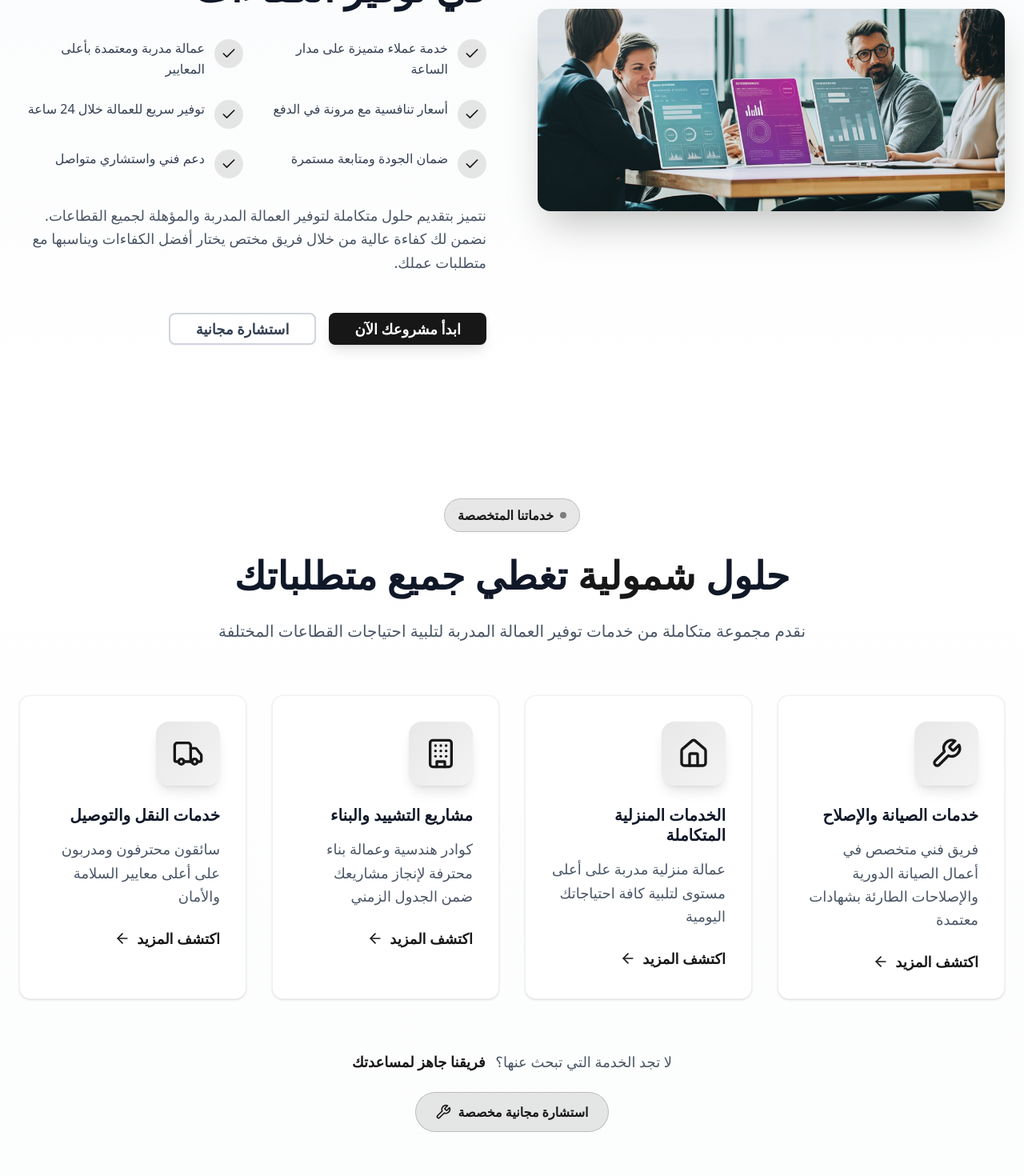
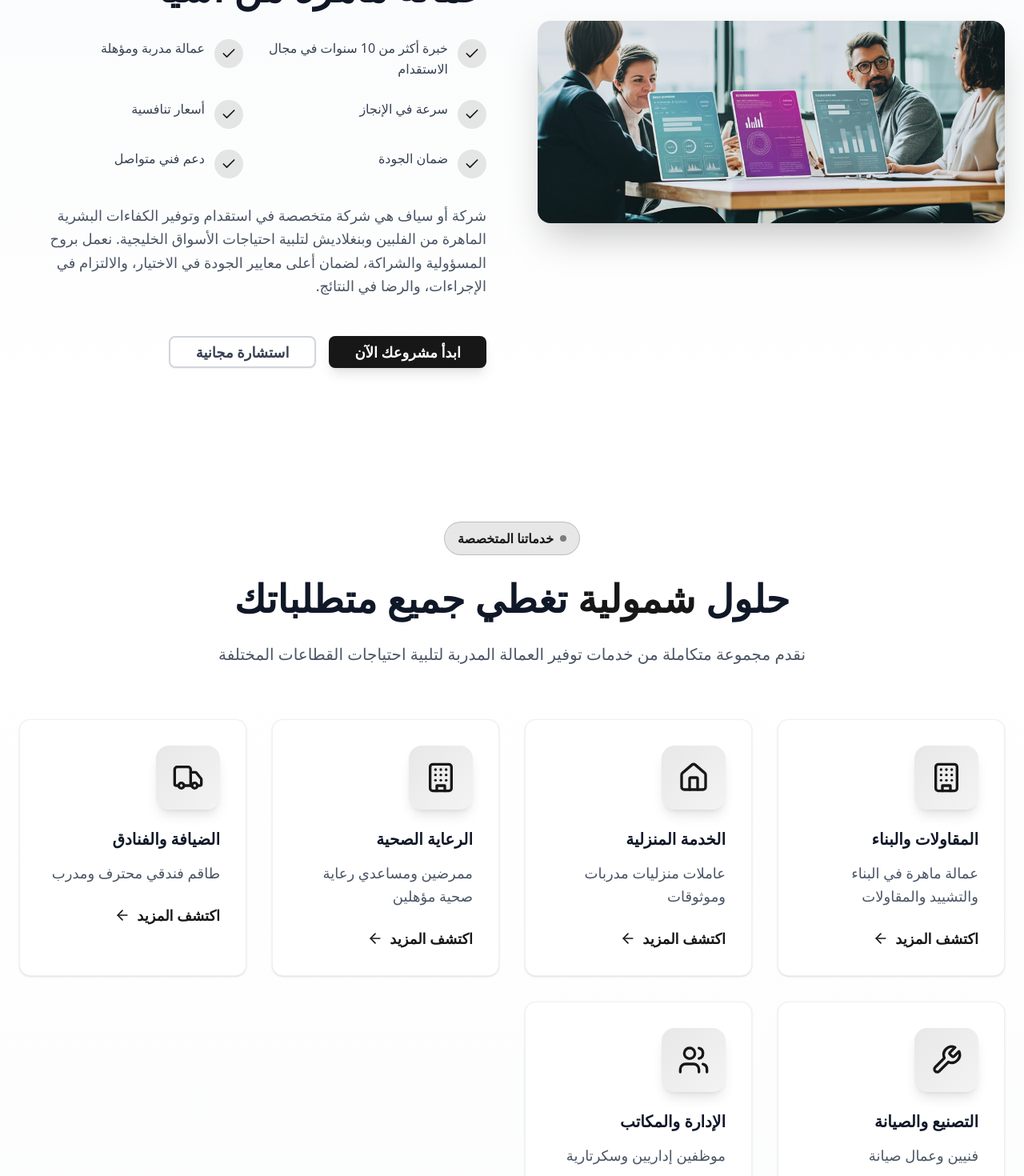
Before and after one commit to AhmedAnwar-Gazy/aboseaf, a Next.js app: page / in a window 1280 px wide. Shown: the part 2360-3830 px from the top of the page at 80% size. Built offline with nearby package versions, Linux system fonts and the light colour scheme.

Commit message:
fix titels

```diff
--- a/components/features.tsx
+++ b/components/features.tsx
@@ -1,86 +1,16 @@
-// import { Check } from "lucide-react"
-// import { Button } from "@/components/ui/button"
 
-// export function Features() {
-//   const features = [
-//     "خدمة عملاء متميزة",
-//     "عمالة مدربة ومؤهلة",
-//     "أسعار تنافسية",
-//     "توفير سريع للعمالة",
-//     "ضمان الجودة",
-//     "دعم فني متواصل",
-//   ]
-
-//   return (
-//     <section className="py-20 bg-gradient-to-b from-gray-50 to-white">
-//       <div className="container mx-auto px-4">
-//         <div className="grid md:grid-cols-2 gap-12 items-center">
-//           <div className="relative group">
-//             <div className="absolute -inset-4 bg-gradient-to-r from-[oklch(0.6_0.2_200)]/20 to-[oklch(0.5_0.2_220)]/20 rounded-2xl blur-xl opacity-0 group-hover:opacity-100 transition-opacity" />
-//             <img
-//               src="/business-professionals-meeting.png"
-//               alt="Features"
-//               className="rounded-2xl shadow-2xl w-full relative z-10 group-hover:scale-[1.02] transition-transform duration-300"
-//             />
-//           </div>
-
-//           <div>
-//             <div className="inline-block bg-[oklch(0.6_0.2_200)]/10 text-[oklch(0.6_0.2_200)] font-semibold px-4 py-2 rounded-full mb-4">
-//               لماذا تختارنا
-//             </div>
-//             <h2 className="text-4xl font-bold mb-6 text-balance leading-tight">
-//               خبرة +10 سنوات في توفير عمالة مدربة ومرخصة
-//             </h2>
-
-//             <div className="grid grid-cols-2 gap-4 mb-8">
-//               {features.map((feature, index) => (
-//                 <div key={index} className="flex items-start gap-2 group/item">
-//                   <div className="bg-[oklch(0.6_0.2_200)]/10 p-1 rounded-full group-hover/item:bg-[oklch(0.6_0.2_200)]/20 transition-colors">
-//                     <Check className="h-5 w-5 text-[oklch(0.6_0.2_200)] flex-shrink-0" />
-//                   </div>
-//                   <span className="group-hover/item:text-[oklch(0.6_0.2_200)] transition-colors">{feature}</span>
-//                 </div>
-//               ))}
-//             </div>
-
-//             <p className="text-muted-foreground mb-8 leading-relaxed text-lg">
-//               نحن نقدم أفضل الحلول لتوفير العمالة المدربة والمؤهلة لجميع القطاعات. فريقنا المتخصص يضمن لك الحصول على
-//               أفضل الكفاءات.
-//             </p>
-
-//             <div className="flex gap-4">
-//               <Button
-//                 className="bg-[oklch(0.6_0.2_200)] hover:bg-[oklch(0.55_0.2_200)] shadow-lg hover:shadow-xl transition-all hover:scale-105"
-//                 size="lg"
-//               >
-//                 اطلب الآن
-//               </Button>
-//               <Button
-//                 variant="outline"
-//                 size="lg"
-//                 className="border-2 hover:border-[oklch(0.6_0.2_200)] hover:text-[oklch(0.6_0.2_200)] transition-all hover:scale-105 bg-transparent"
-//               >
-//                 تواصل معنا
-//               </Button>
-//             </div>
-//           </div>
-//         </div>
-//       </div>
-//     </section>
-//   )
-// }
 
 import { Check } from "lucide-react";
 import { Button } from "@/components/ui/button";
 
 export function Features() {
   const features = [
-    "خدمة عملاء متميزة على مدار الساعة",
-    "عمالة مدربة ومعتمدة بأعلى المعايير",
-    "أسعار تنافسية مع مرونة في الدفع",
-    "توفير سريع للعمالة خلال 24 ساعة",
-    "ضمان الجودة ومتابعة مستمرة",
-    "دعم فني واستشاري متواصل",
+    "خبرة أكثر من 10 سنوات في مجال الاستقدام",
+    "عمالة مدربة ومؤهلة",
+    "سرعة في الإنجاز",
+    "أسعار تنافسية",
+    "ضمان الجودة",
+    "دعم فني متواصل",
   ];
 
   return (
@@ -105,8 +35,7 @@ export function Features() {
             </div>
 
             <h2 className="text-4xl lg:text-5xl font-bold text-gray-900 leading-tight">
-              أكثر من <span className="text-primary">10 سنوات</span> من الخبرة
-              في توفير الكفاءات
+خبرة 10 سنوات في توفير عمالة ماهرة من آسيا
             </h2>
 
             {/* المميزات */}
@@ -128,9 +57,7 @@ export function Features() {
 
             {/* الوصف */}
             <p className="text-lg text-gray-600 leading-relaxed">
-              نتميز بتقديم حلول متكاملة لتوفير العمالة المدربة والمؤهلة لجميع
-              القطاعات. نضمن لك كفاءة عالية من خلال فريق مختص يختار أفضل
-              الكفاءات ويناسبها مع متطلبات عملك.
+شركة أو سياف هي شركة متخصصة في استقدام وتوفير الكفاءات البشرية الماهرة من الفلبين وبنغلاديش لتلبية احتياجات الأسواق الخليجية. نعمل بروح المسؤولية والشراكة، لضمان أعلى معايير الجودة في الاختيار، والالتزام في الإجراءات، والرضا في النتائج.
             </p>
 
             {/* الأزرار */}
--- a/components/services.tsx
+++ b/components/services.tsx
@@ -57,32 +57,40 @@
 // }
 
 import { Card } from "@/components/ui/card";
-import { Wrench, Home, Building, Truck, ArrowLeft } from "lucide-react";
+import { Wrench, Home, Building, Truck, ArrowLeft,Users } from "lucide-react";
 
 export function Services() {
   const services = [
     {
-      icon: Wrench,
-      title: "خدمات الصيانة والإصلاح",
+      icon: Building,
+      title: "المقاولات والبناء",
       description:
-        "فريق فني متخصص في أعمال الصيانة الدورية والإصلاحات الطارئة بشهادات معتمدة",
-    },
+"عمالة ماهرة في البناء والتشييد والمقاولات"    },
     {
       icon: Home,
-      title: "الخدمات المنزلية المتكاملة",
+      title: "الخدمة المنزلية",
       description:
-        "عمالة منزلية مدربة على أعلى مستوى لتلبية كافة احتياجاتك اليومية",
+"عاملات منزليات مدربات وموثوقات"
     },
     {
       icon: Building,
-      title: "مشاريع التشييد والبناء",
+      title: "الرعاية الصحية",
       description:
-        "كوادر هندسية وعمالة بناء محترفة لإنجاز مشاريعك ضمن الجدول الزمني",
-    },
+"ممرضين ومساعدي رعاية صحية مؤهلين"    },
     {
       icon: Truck,
-      title: "خدمات النقل والتوصيل",
-      description: "سائقون محترفون ومدربون على أعلى معايير السلامة والأمان",
+      title: "الضيافة والفنادق",
+      description: "طاقم فندقي محترف ومدرب",
+    },
+        {
+      icon: Wrench,
+      title: "التصنيع والصيانة",
+      description: "فنيين وعمال صيانة متخصصين",
+    },
+            {
+      icon: Users,
+      title: "الإدارة والمكاتب",
+      description: "موظفين إداريين وسكرتارية",
     },
   ];
 
```
